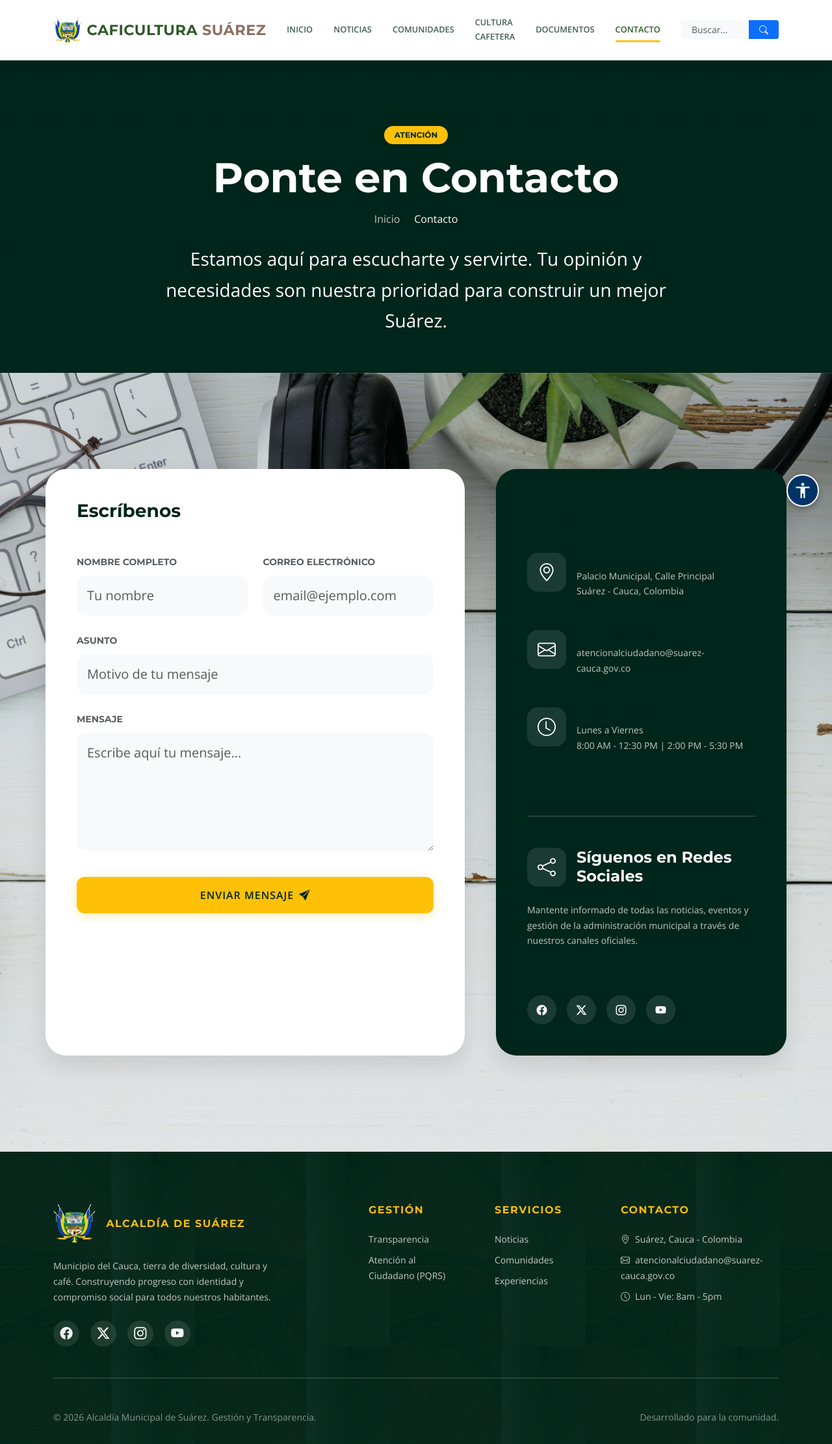
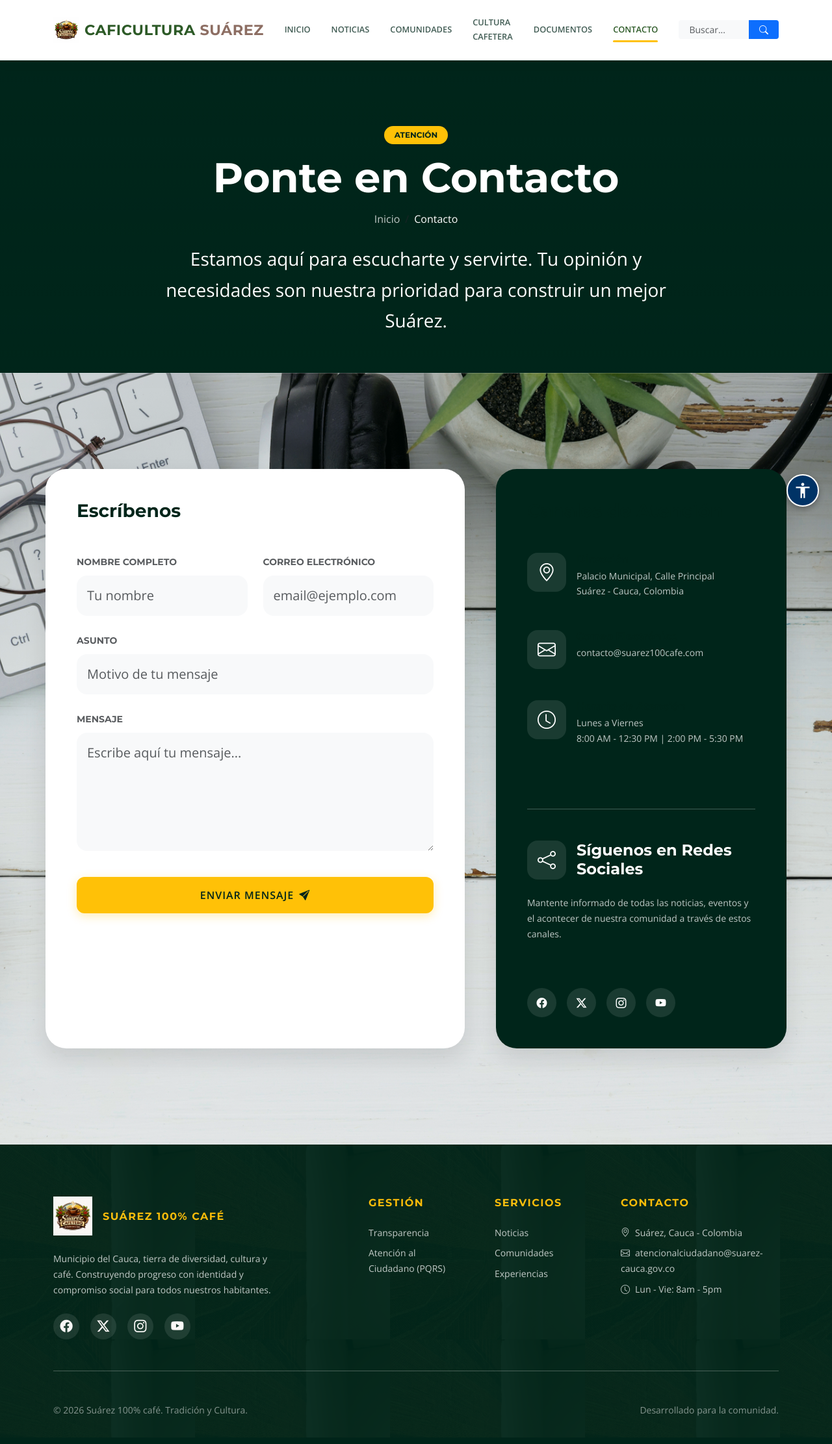
Before and after one commit to andres9119/suarez, a Django app: page /contacto/ in a window 1280 px wide. Shown: the whole page at 65% size. After the commit the page ends 2180 px from the top, so only its background shows below. Run offline with Django 5.2, Linux system fonts and the light colour scheme; some libraries are stand-ins or nearby versions.

Commit message:
su cambiaron referencias a la alcaldia por referencias a café

```diff
--- a/suarez/comunidades/templates/comunidades/detalle.html
+++ b/suarez/comunidades/templates/comunidades/detalle.html
@@ -1,7 +1,7 @@
 {% extends 'base.html' %}
 {% load static %}
 
-{% block title %}{{ comunidad.nombre }} - Alcaldía de Suárez{% endblock %}
+{% block title %}{{ comunidad.nombre }} - Suárez 100% café{% endblock %}
 
 {% block content %}
 <!-- Hero Section for Detail -->
--- a/suarez/comunidades/templates/comunidades/lista.html
+++ b/suarez/comunidades/templates/comunidades/lista.html
@@ -1,7 +1,7 @@
 {% extends 'base.html' %}
 {% load static %}
 
-{% block title %}Nuestras Comunidades - Alcaldía de Suárez{% endblock %}
+{% block title %}Nuestras Comunidades - Suárez 100% café{% endblock %}
 
 {% block meta_description %}Conoce las comunidades afrodescendientes e indígenas de Suárez, Cauca. Riqueza cultural,
 tradiciones ancestrales y el patrimonio social que hace único a nuestro municipio.{% endblock %}
--- a/suarez/contacto/templates/contacto/index.html
+++ b/suarez/contacto/templates/contacto/index.html
@@ -1,9 +1,9 @@
 {% extends 'base.html' %}
 
-{% block title %}Contacto - Alcaldía de Suárez{% endblock %}
+{% block title %}Contacto - Suárez 100% café{% endblock %}
 
-{% block meta_description %}Ponte en contacto con la Alcaldía de Suárez, Cauca. Atención al ciudadano, PQRs, horarios y
-canales oficiales de comunicación. Estamos para servirte.{% endblock %}
+{% block meta_description %}Ponte en contacto con Suárez 100% café, Cauca. Conoce más sobre nuestra cultura, café y
+comunidades.{% endblock %}
 
 {% block content %}
 <div class="hero-institution animate-fade bg-suarez-hero" style="min-height: auto; padding: 60px 0 40px;">
@@ -109,7 +109,7 @@ canales oficiales de comunicación. Estamos para servirte.{% endblock %}
                             </div>
                             <div>
                                 <h6 class="fw-bold mb-1 text-accent">Correo Electrónico</h6>
-                                <p class="mb-0 opacity-75 small">atencionalciudadano@suarez-cauca.gov.co</p>
+                                <p class="mb-0 opacity-75 small">contacto@suarez100cafe.com</p>
                             </div>
                         </div>
                         <div class="d-flex mb-5">
@@ -135,22 +135,22 @@ canales oficiales de comunicación. Estamos para servirte.{% endblock %}
                             <h3 class="fw-bold mb-0 text-white h4">Síguenos en Redes Sociales</h3>
                         </div>
                         <p class="text-white opacity-75 mb-4 small">Mantente informado de todas las noticias, eventos y
-                            gestión de la administración municipal a través de nuestros canales oficiales.</p>
+                            el acontecer de nuestra comunidad a través de estos canales.</p>
 
                         <div class="d-flex gap-3 mt-auto">
-                            <a href="https://www.facebook.com/alcaldiasuarezcauca" target="_blank"
+                            <a href="https://www.facebook.com/search/top?q=suarez%20cauca" target="_blank"
                                 class="btn btn-icon-social rounded-circle bg-white bg-opacity-10 text-white hover-accent"
                                 style="width: 45px; height: 45px; display: flex; align-items: center; justify-content: center;"><i
                                     class="bi bi-facebook"></i></a>
-                            <a href="https://x.com/Suarez_cauca" target="_blank"
+                            <a href="https://x.com/search?q=suarez%20cauca" target="_blank"
                                 class="btn btn-icon-social rounded-circle bg-white bg-opacity-10 text-white hover-accent"
                                 style="width: 45px; height: 45px; display: flex; align-items: center; justify-content: center;"><i
                                     class="bi bi-twitter-x"></i></a>
-                            <a href="https://www.instagram.com/alcaldiadesuarez/?hl=es" target="_blank"
+                            <a href="https://www.instagram.com/explore/tags/suarezcauca/" target="_blank"
                                 class="btn btn-icon-social rounded-circle bg-white bg-opacity-10 text-white hover-accent"
                                 style="width: 45px; height: 45px; display: flex; align-items: center; justify-content: center;"><i
                                     class="bi bi-instagram"></i></a>
-                            <a href="https://www.youtube.com/@suarezcauca9705" target="_blank"
+                            <a href="https://www.youtube.com/results?search_query=suarez+cauca" target="_blank"
                                 class="btn btn-icon-social rounded-circle bg-white bg-opacity-10 text-white hover-accent"
                                 style="width: 45px; height: 45px; display: flex; align-items: center; justify-content: center;"><i
                                     class="bi bi-youtube"></i></a>
--- a/suarez/contacto/views.py
+++ b/suarez/contacto/views.py
@@ -22,7 +22,7 @@ def contacto(request):
 
             # 2. Enviar por Correo Electrónico
             cuerpo_email = f"""
-            Nuevo mensaje de contacto desde el sitio web de la Alcaldía de Suárez:
+            Nuevo mensaje de contacto desde el sitio web de Suárez 100% café:
 
             Nombre: {nombre}
             Correo: {email}
@@ -50,15 +50,15 @@ def contacto(request):
 
                 Hemos recibido tu mensaje con el asunto "{asunto}".
 
-                Gracias por ponerte en contacto con la Alcaldía de Suárez.
+                Gracias por ponerte en contacto con Suárez 100% café.
                 Nuestro equipo revisará tu solicitud y te responderemos a la brevedad posible.
 
                 Atentamente,
-                Alcaldía Municipal de Suárez - Cauca
+                Suárez 100% café - Cauca
                 """
 
                 send_mail(
-                    subject="Confirmación de Recibido - Alcaldía de Suárez",
+                    subject="Confirmación de Recibido - Suárez 100% café",
                     message=cuerpo_confirmacion,
                     from_email=settings.DEFAULT_FROM_EMAIL,
                     recipient_list=[email],
--- a/suarez/documentos/templates/documentos/lista.html
+++ b/suarez/documentos/templates/documentos/lista.html
@@ -1,6 +1,6 @@
 {% extends 'base.html' %}
 
-{% block title %}Documentos Públicos - Alcaldía de Suárez{% endblock %}
+{% block title %}Documentos Públicos - Suárez 100% café{% endblock %}
 
 {% block meta_description %}Accede a documentos públicos oficiales de Suárez, Cauca. Decretos, resoluciones, acuerdos y
 normativas municipales. Transparencia y acceso a la información.{% endblock %}
--- a/suarez/experiencias_cafeteras/templates/experiencias_cafeteras/lista.html
+++ b/suarez/experiencias_cafeteras/templates/experiencias_cafeteras/lista.html
@@ -1,7 +1,7 @@
 {% extends 'base.html' %}
 {% load static %}
 
-{% block title %}Experiencias Cafeteras - Alcaldía de Suárez{% endblock %}
+{% block title %}Experiencias Cafeteras - Suárez 100% café{% endblock %}
 
 {% block meta_description %}Descubre las experiencias cafeteras auténticas de Suárez, Cauca. Historias de caficultores,
 tradición y el aroma del mejor café colombiano de las montañas caucanas.{% endblock %}
--- a/suarez/inicio/models.py
+++ b/suarez/inicio/models.py
@@ -3,7 +3,7 @@ from suarez.image_optimizer import OptimizedImageField
 
 class BannerPrincipal(models.Model):
     titulo = models.CharField(max_length=200, default="Bienvenidos a Suárez")
-    subtitulo = models.TextField(default="Portal Institucional de la Alcaldía Municipal.")
+    subtitulo = models.TextField(default="Portal de la Tradición y Cultura Cafetera.")
     imagen_fondo = OptimizedImageField(upload_to='banner/', max_width=1920, max_height=800, quality=90, help_text="Imagen de gran tamaño para el fondo del banner")
     texto_boton = models.CharField(max_length=50, default="Ver Noticias")
     link_boton = models.CharField(max_length=200, default="/noticias/")
--- a/suarez/inicio/templates/inicio/buscar.html
+++ b/suarez/inicio/templates/inicio/buscar.html
@@ -1,9 +1,10 @@
 {% extends 'base.html' %}
 
-{% block title %}Resultados de búsqueda - Alcaldía de Suárez{% endblock %}
+{% block title %}Resultados de búsqueda - Suárez 100% café{% endblock %}
 
 
-{% block meta_description %}Busca noticias, documentos, comunidades y experiencias cafeteras en el portal de la Alcaldía
+{% block meta_description %}Busca noticias, documentos, comunidades y experiencias cafeteras en el portal de Suárez 100%
+café
 de Suárez, Cauca. Tu información municipal al alcance.{% endblock %}
 
 {% block content %}
--- a/suarez/noticias/templates/noticias/lista.html
+++ b/suarez/noticias/templates/noticias/lista.html
@@ -1,9 +1,9 @@
 {% extends 'base.html' %}
 
-{% block title %}Noticias y Eventos - Alcaldía de Suárez{% endblock %}
+{% block title %}Noticias y Eventos - Suárez 100% café{% endblock %}
 
 {% block meta_description %}Últimas noticias oficiales y eventos de Suárez, Cauca. Mantente informado sobre proyectos,
-comunicados y actividades de la Alcaldía Municipal.{% endblock %}
+comunicados y actividades de Suárez 100% café.{% endblock %}
 
 {% block content %}
 <div class="hero-institution animate-fade bg-suarez-hero" style="min-height: auto; padding: 60px 0 40px;">
--- a/suarez/static/css/app.css
+++ b/suarez/static/css/app.css
@@ -1,4 +1,4 @@
-/* CSS - Alcaldía de Suárez - Cauca */
+/* CSS - Suárez 100% café - Cauca */
 
 :root {
     --primary: #2d5a27;
--- a/suarez/static/robots.txt
+++ b/suarez/static/robots.txt
@@ -3,4 +3,4 @@ Allow: /
 Disallow: /admin/
 Disallow: /static/admin/
 
-Sitemap: https://alcaldiasuarez.gov.co/sitemap.xml
+Sitemap: {{ request.scheme }}://{{ request.get_host }}/sitemap.xml
--- a/suarez/suarez/settings.py
+++ b/suarez/suarez/settings.py
@@ -192,7 +192,7 @@ EMAIL_HOST = os.getenv('EMAIL_HOST', 'smtp.gmail.com')
 EMAIL_PORT = int(os.getenv('EMAIL_PORT', 587))
 EMAIL_USE_TLS = os.getenv('EMAIL_USE_TLS', 'True') == 'True'
 EMAIL_HOST_PASSWORD = os.getenv('EMAIL_HOST_PASSWORD', '')
-DEFAULT_FROM_EMAIL = os.getenv('DEFAULT_FROM_EMAIL', 'Alcaldía de Suárez <no-reply@suarez-cauca.gov.co>')
+DEFAULT_FROM_EMAIL = os.getenv('DEFAULT_FROM_EMAIL', 'Suárez 100% café <contacto@suarez100cafe.com>')
 
 # Notification Recipient
 CONTACT_EMAIL = os.getenv('CONTACT_EMAIL', 'andremati91@gmail.com')
--- a/suarez/templates/500.html
+++ b/suarez/templates/500.html
@@ -1,10 +1,11 @@
 {% extends 'base.html' %}
 {% load static %}
 
-{% block title %}Error del Servidor (500) - Alcaldía de Suárez{% endblock %}
+{% block title %}Error del Servidor (500) - Suárez 100% café{% endblock %}
 
 {% block content %}
-<section class="py-5 text-center" style="min-height: 70vh; display: flex; align-items: center; justify-content: center;">
+<section class="py-5 text-center"
+    style="min-height: 70vh; display: flex; align-items: center; justify-content: center;">
     <div class="container">
         <div class="row justify-content-center">
             <div class="col-lg-8">
--- a/suarez/templates/base.html
+++ b/suarez/templates/base.html
@@ -9,10 +9,10 @@
     <!-- SEO Meta Tags -->
     <meta name="google-site-verification" content="GcYPerOXuTmeQwtrySaMiC0mIlQ3rKhA9_OrP0qsC3k" />
     <meta name="description"
-        content="{% block meta_description %}Portal oficial de la Alcaldía de Suárez, Cauca. Consulta noticias, realiza trámites, accede a documentos de transparencia y descubre nuestra rica cultura cafetera.{% endblock %}">
+        content="{% block meta_description %}Portal de Suárez 100% café, Cauca. Consulta noticias, descubre nuestra rica cultura cafetera y conoce nuestras comunidades.{% endblock %}">
     <meta name="keywords"
-        content="{% block meta_keywords %}Alcaldía Suárez Cauca, gobierno municipal, noticias Suárez, documentos públicos, transparencia, cultura cafetera, comunidades indígenas, Cauca Colombia{% endblock %}">
-    <meta name="author" content="Alcaldía de Suárez">
+        content="{% block meta_keywords %}Suárez 100% café, Suárez Cauca, cultura cafetera, comunidades indígenas, Cauca Colombia, turismo rural{% endblock %}">
+    <meta name="author" content="Suárez 100% café">
     <meta name="robots" content="{% block meta_robots %}index, follow{% endblock %}">
     <link rel="canonical" href="{{ request.build_absolute_uri }}">
 
@@ -39,10 +39,10 @@
     {
         "@context": "https://schema.org",
         "@type": "GovernmentOrganization",
-        "name": "Alcaldía Municipal de Suárez, Cauca",
+        "name": "Suárez 100% café, Cauca",
         "url": "{{ request.scheme }}://{{ request.get_host }}",
-        "logo": "{{ request.scheme }}://{{ request.get_host }}{% static 'img/escudo.png' %}",
-        "description": "Portal Institucional de la Alcaldía Municipal de Suárez, Cauca",
+        "logo": "{{ request.scheme }}://{{ request.get_host }}{% static 'img/logo_cafe_suarez.png' %}",
+        "description": "Portal de la cultura y tradición de Suárez 100% café, Cauca",
         "address": {
             "@type": "PostalAddress",
             "addressLocality": "Suárez",
@@ -56,8 +56,8 @@
     }
     </script>
 
-    <link rel="icon" href="{% static 'img/escudo.png' %}" type="image/png">
-    <link rel="apple-touch-icon" sizes="180x180" href="{% static 'img/escudo.png' %}">
+    <link rel="icon" href="{% static 'img/logo_cafe_suarez.png' %}" type="image/png">
+    <link rel="apple-touch-icon" sizes="180x180" href="{% static 'img/logo_cafe_suarez.png' %}">
 
     <!-- Open Graph / Social Media -->
     <meta property="og:type" content="website">
@@ -66,7 +66,7 @@
     <meta property="og:description"
         content="{% block og_description %}Tierra de paz, cultura y el aroma inigualable de nuestro café. Conoce la esencia de nuestro territorio.{% endblock %}">
     <meta property="og:image"
-        content="{% block og_image %}{{ request.scheme }}://{{ request.get_host }}{% static 'img/escudo.png' %}{% endblock %}">
+        content="{% block og_image %}{{ request.scheme }}://{{ request.get_host }}{% static 'img/logo_cafe_suarez.png' %}{% endblock %}">
 
     <!-- Twitter Card -->
     <meta name="twitter:card" content="summary_large_image">
@@ -74,7 +74,7 @@
     <meta name="twitter:description"
         content="{% block twitter_description %}Portal de la Caficultura y Tradición de Suárez, Cauca{% endblock %}">
     <meta name="twitter:image"
-        content="{% block twitter_image %}{{ request.scheme }}://{{ request.get_host }}{% static 'img/escudo.png' %}{% endblock %}">
+        content="{% block twitter_image %}{{ request.scheme }}://{{ request.get_host }}{% static 'img/logo_cafe_suarez.png' %}{% endblock %}">
 
     <title>{% block title %}Suárez, Cauca - Caficultura y Tradición{% endblock %}</title>
 
@@ -148,7 +148,7 @@
     <nav class="navbar navbar-expand-lg navbar-light navbar-custom sticky-top">
         <div class="container">
             <a class="navbar-brand fw-bold d-flex align-items-center gap-2" href="{% url 'inicio:home' %}">
-                <img src="{% static 'img/escudo.png' %}" alt="Escudo de Suárez" height="40"
+                <img src="{% static 'img/logo_cafe_suarez.png' %}" alt="Logo Suárez 100% café" height="40"
                     class="d-inline-block align-top">
                 <span>
                     <span style="color: var(--primary);">CAFICULTURA</span> <span
@@ -214,20 +214,20 @@
             <div class="row g-5">
                 <div class="col-lg-4">
                     <div class="d-flex align-items-center gap-3 mb-4">
-                        <img src="{% static 'img/escudo.png' %}" alt="Escudo de Suárez" height="60">
-                        <h5 class="fw-bold mb-0">Alcaldía de Suárez</h5>
+                        <img src="{% static 'img/logo_cafe_suarez.png' %}" alt="Logo Suárez 100% café" height="60">
+                        <h5 class="fw-bold mb-0">Suárez 100% café</h5>
                     </div>
                     <p class="small opacity-75 mb-4">Municipio del Cauca, tierra de diversidad, cultura y café.
                         Construyendo progreso con identidad y compromiso social para todos nuestros habitantes.</p>
                     <div class="social-links">
-                        <a href="https://www.facebook.com/alcaldiasuarezcauca" target="_blank" aria-label="Facebook"><i
-                                class="bi bi-facebook"></i></a>
-                        <a href="https://x.com/Suarez_cauca" target="_blank" aria-label="Twitter"><i
+                        <a href="https://www.facebook.com/search/top?q=suarez%20cauca" target="_blank"
+                            aria-label="Facebook"><i class="bi bi-facebook"></i></a>
+                        <a href="https://x.com/search?q=suarez%20cauca" target="_blank" aria-label="Twitter"><i
                                 class="bi bi-twitter-x"></i></a>
-                        <a href="https://www.instagram.com/alcaldiadesuarez/?hl=es" target="_blank"
+                        <a href="https://www.instagram.com/explore/tags/suarezcauca/" target="_blank"
                             aria-label="Instagram"><i class="bi bi-instagram"></i></a>
-                        <a href="https://www.youtube.com/@suarezcauca9705" target="_blank" aria-label="YouTube"><i
-                                class="bi bi-youtube"></i></a>
+                        <a href="https://www.youtube.com/results?search_query=suarez+cauca" target="_blank"
+                            aria-label="YouTube"><i class="bi bi-youtube"></i></a>
                     </div>
                 </div>
                 <div class="col-lg-2 col-md-4 ms-auto">
@@ -262,7 +262,7 @@
             <hr class="my-5 opacity-10">
             <div class="row align-items-center">
                 <div class="col-md-6 text-center text-md-start">
-                    <p class="small opacity-50 mb-0">&copy; 2026 Alcaldía Municipal de Suárez. Gestión y Transparencia.
+                    <p class="small opacity-50 mb-0">&copy; 2026 Suárez 100% café. Tradición y Cultura.
                     </p>
                 </div>
                 <div class="col-md-6 text-center text-md-end">
@@ -277,11 +277,11 @@
     {
       "@context": "https://schema.org",
       "@type": "GovernmentOrganization",
-      "name": "Alcaldía Municipal de Suárez",
-      "alternateName": "Alcaldía de Suárez, Cauca",
+      "name": "Suárez 100% café",
+      "alternateName": "Suárez 100% café, Cauca",
       "url": "{{ request.scheme }}://{{ request.get_host }}",
-      "logo": "{{ request.scheme }}://{{ request.get_host }}{% static 'img/escudo.png' %}",
-      "description": "Portal Institucional de la Alcaldía de Suárez, Cauca. Gestión municipal, transparencia y servicios para la comunidad.",
+      "logo": "{{ request.scheme }}://{{ request.get_host }}{% static 'img/logo_cafe_suarez.png' %}",
+      "description": "Portal de la cultura, café y tradición de Suárez, Cauca.",
       "address": {
         "@type": "PostalAddress",
         "addressLocality": "Suárez",
```
Also changed, not shown: suarez/inicio/templates/inicio/home.html (+6 -7 lines), suarez/noticias/templates/noticias/detalle.html (+4 -4 lines), suarez/static/js/main.js (+15 -15 lines), suarez/inicio/migrations/0004_alter_bannerprincipal_subtitulo.py (added), suarez/static/img/logo_cafe_suarez.png (added).
